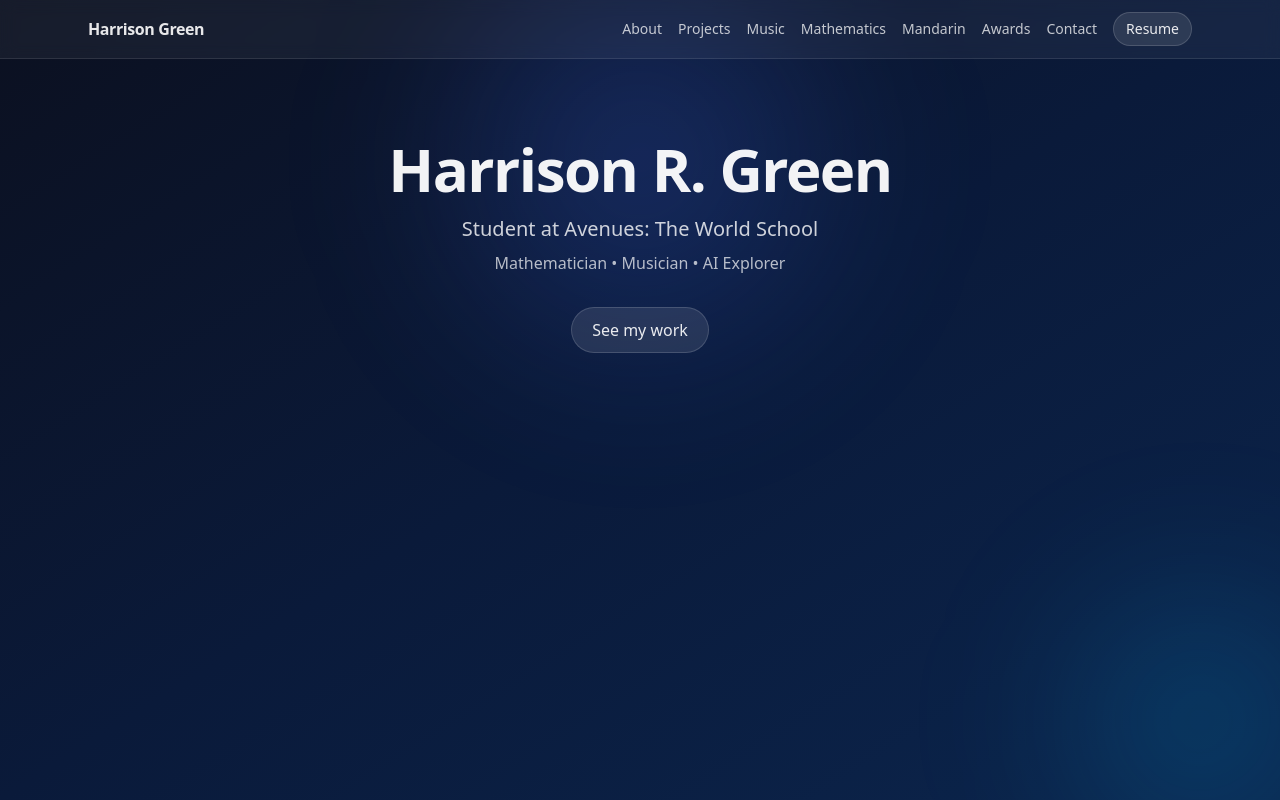
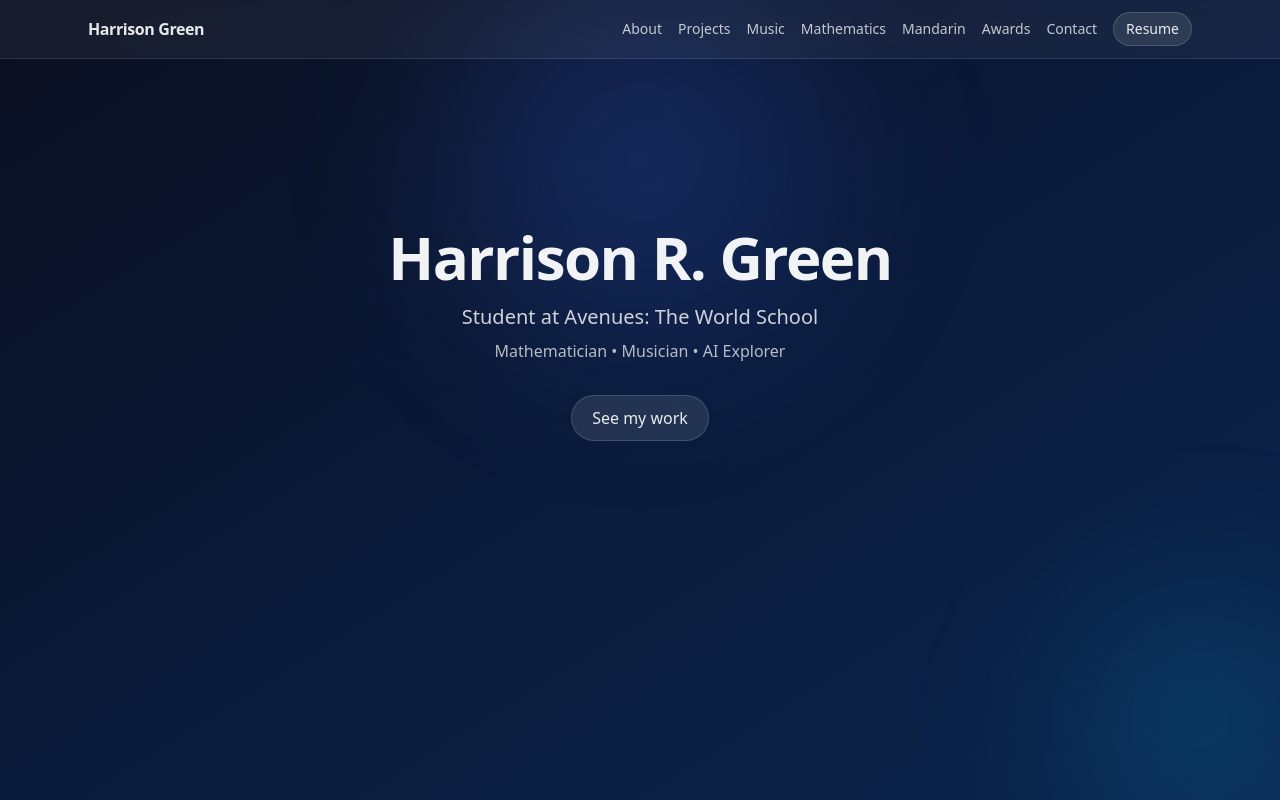
Before and after one commit to bingst0n/bingst0n.github.io, a Next.js app: page / in a window 1280 px wide. Built offline with nearby package versions, Linux system fonts and the light colour scheme.

Commit message:
site update

```diff
--- a/app/layout.tsx
+++ b/app/layout.tsx
@@ -1,6 +1,7 @@
 import type { Metadata } from "next";
 import Link from "next/link";
 import { Geist, Geist_Mono } from "next/font/google";
+import PageTransition from "@/components/page-transition";
 import "./globals.css";
 
 const geistSans = Geist({
@@ -57,7 +58,9 @@ export default function RootLayout({
           </header>
 
           <main className="mx-auto max-w-6xl px-4 sm:px-6 py-10">
-            {children}
+            <PageTransition>
+              {children}
+            </PageTransition>
           </main>
         </div>
       </body>
--- a/app/page.tsx
+++ b/app/page.tsx
@@ -4,7 +4,7 @@ import Link from "next/link";
 export default function Home() {
   return (
     <section className="relative isolate">
-      <div className="mx-auto max-w-4xl px-4 sm:px-6 py-10">
+      <div className="mx-auto max-w-4xl px-4 sm:px-6 pt-24 pb-12 sm:pt-32 sm:pb-16">
         <div className="text-center">
           <h1 className="text-5xl sm:text-6xl font-semibold tracking-tight text-white/95">
             {home.heroTitle}
--- /dev/null
+++ b/components/page-transition.tsx
@@ -0,0 +1,23 @@
+"use client";
+
+import { AnimatePresence, motion } from "framer-motion";
+import { usePathname } from "next/navigation";
+import { PropsWithChildren } from "react";
+
+export default function PageTransition({ children }: PropsWithChildren) {
+  const pathname = usePathname();
+
+  return (
+    <AnimatePresence mode="wait">
+      <motion.div
+        key={pathname}
+        initial={{ opacity: 0, y: 8 }}
+        animate={{ opacity: 1, y: 0 }}
+        exit={{ opacity: 0, y: -8 }}
+        transition={{ duration: 0.28, ease: [0.22, 1, 0.36, 1] }}
+      >
+        {children}
+      </motion.div>
+    </AnimatePresence>
+  );
+}
```
